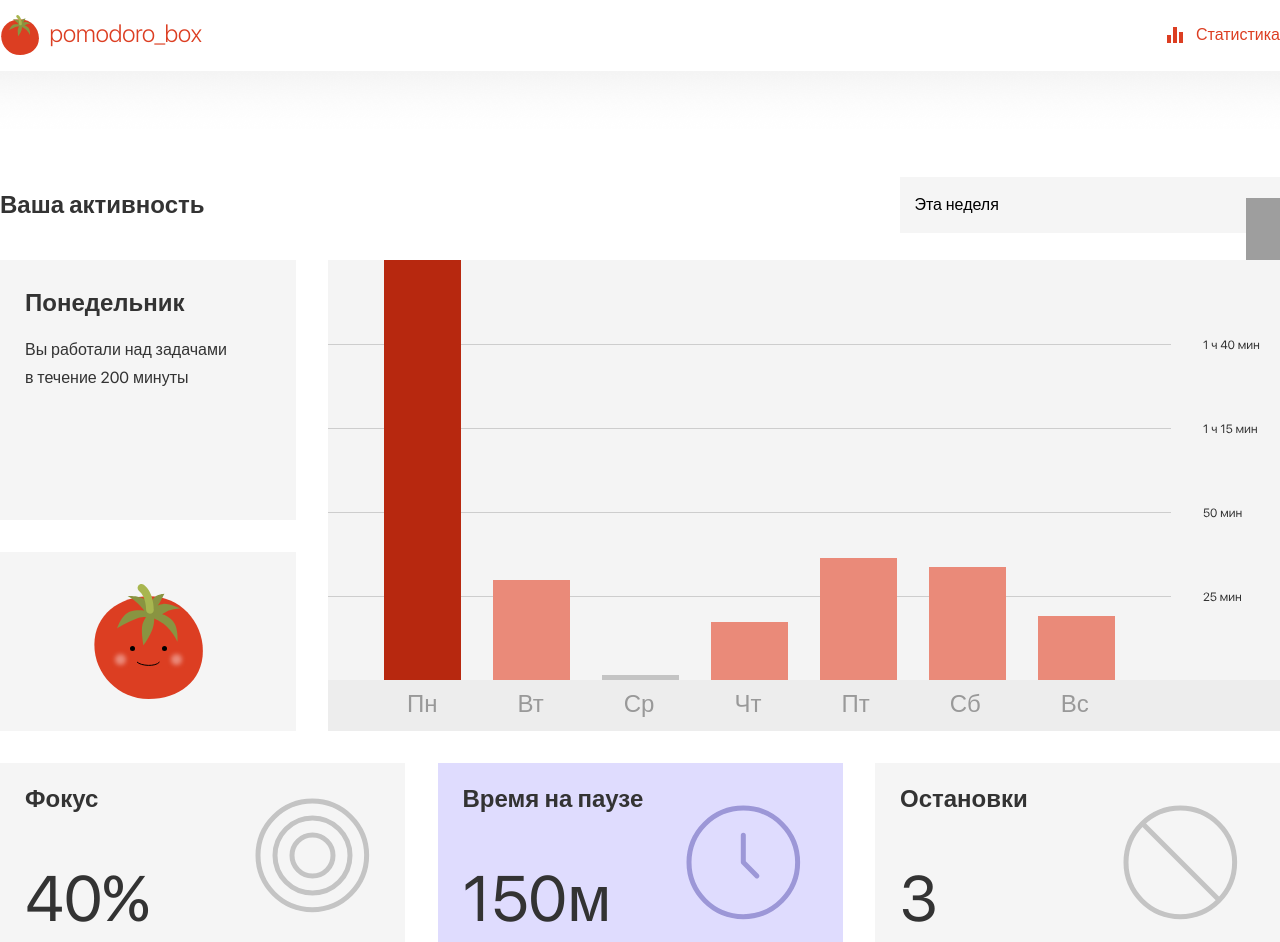
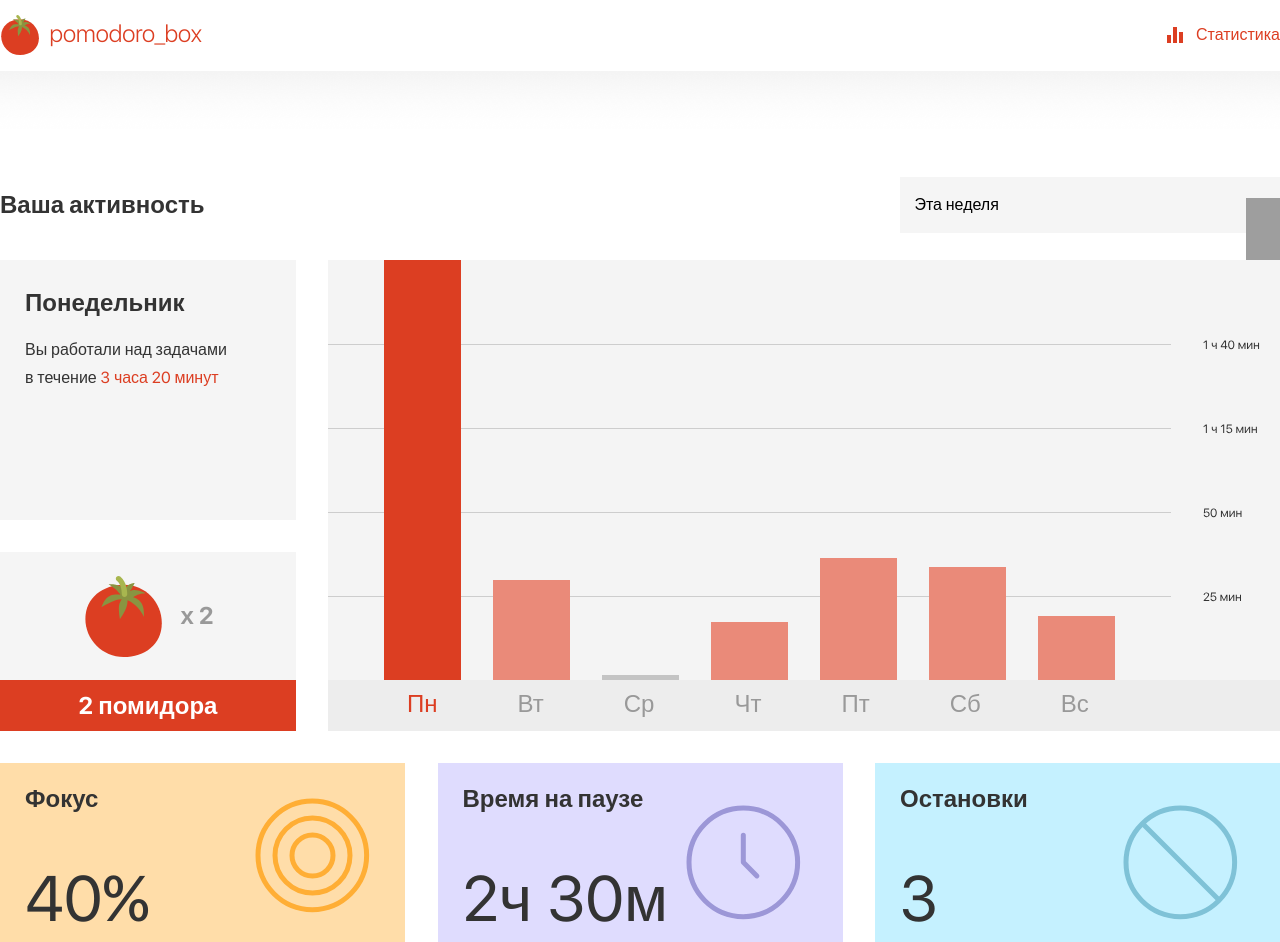
Before and after one commit to Olga-fd/pomodoro-app, a React app: page /statistics in a window 1280 px wide. Both pictures are taken after a click on the element "Пн". Built offline with nearby package versions, Linux system fonts and the light colour scheme; grey boxes are pictures that could not be loaded.

Commit message:
function for time

```diff
--- a/src/shared/Statistics/StatBlocks/Chart/chart.css
+++ b/src/shared/Statistics/StatBlocks/Chart/chart.css
@@ -40,10 +40,19 @@
 .initial:last-child {
   left: 710px;
 }
+
+.initial:not(.colored-punch):hover {
+  background-color: var(--burntSienna);
+}
+
 .colored {
   background-color: var(--apricot);
 }
 
-.colored-rust {
-  background-color: var(--rust);
+.text-punch {
+  color: var(--punch) !important;
 }
+
+.colored-punch {
+  background-color: var(--punch);
+}
--- a/src/shared/Statistics/StatBlocks/SelectWeek/SelectWeek.jsx
+++ b/src/shared/Statistics/StatBlocks/SelectWeek/SelectWeek.jsx
@@ -32,13 +32,13 @@ export function SelectWeek() {
         {selectSelected}
       </div>
       <div className={`select-items ${isSelected ? "" : "select-hide"}`}>
-        <div onClick={(e) => {setSelectSelected(e.target.innerHTML); handleClick()}}>
+        <div data-week="0" onClick={(e) => {setSelectSelected(e.target.innerHTML); handleClick()}}>
           Эта неделя
         </div>
-        <div onClick={(e) => {setSelectSelected(e.target.innerHTML); handleClick()}}>
+        <div data-week="1" onClick={(e) => {setSelectSelected(e.target.innerHTML); handleClick()}}>
           Прошедшая неделя
         </div>
-        <div onClick={(e) => {setSelectSelected(e.target.innerHTML); handleClick()}}>
+        <div data-week="2" onClick={(e) => {setSelectSelected(e.target.innerHTML); handleClick()}}>
           2 недели назад
         </div>
       </div>
--- a/src/shared/Statistics/StatBlocks/StatBlocks.jsx
+++ b/src/shared/Statistics/StatBlocks/StatBlocks.jsx
@@ -1,6 +1,7 @@
 import React, {useState, useEffect} from "react";
 import './statblocks.css';
 import pomodoro from '../../../images/tomato2.svg';
+import tomato from '../../../images/tomato.svg';
 import { SelectWeek } from "./SelectWeek/SelectWeek";
 import { Chart } from "./Chart/Chart";
 import { CirclesIcon } from "../../Icons/CirclesIcon";
@@ -10,9 +11,16 @@ import { useStore } from "react-redux";
 
 export function StatBlocks() {
   const [isDayOfWeek, setIsDayOfWeek] = useState('Понедельник');
-  //const [isRust, setIsRust] = useState(false);
+  const [isTomato, setIsTomato] = useState(false);
+  const [week, setWeek] = useState(0);
+
   const store = useStore();
   const data = store.getState().data;
+  const selected = document.querySelectorAll('.select-hide');
+
+  useEffect(() => {
+    setWeek(1);
+  }, [selected])
 
   function getDayOfWeek(e) {
     //const date = new Date();
@@ -33,16 +41,68 @@ export function StatBlocks() {
     }
   }
 
+  function getData(e) {
+    const divs = document.querySelectorAll('.statFooter div');
+    divs.forEach(div => div.classList.remove('non-active'));
+    setIsTomato(true)
+  }
+
   function changeColor(e) {
     const bars = document.querySelectorAll('.initial');
-    const bar = document.querySelector('.colored-rust');
-    if (bar) {
-      bar.classList.remove('colored-rust');
+    const bar = document.querySelector('.colored-punch');
+    const text = document.querySelector('.text-punch');
+    if (bar && text) {
+      bar.classList.remove('colored-punch');
+      text.classList.remove('text-punch');
+    } else if (text) {
+      text.classList.remove('text-punch');
     }
+
     const day = e.target.dataset.id;
     const arr = Array.from(bars, bar => bar.dataset.num);
     let found = arr.findIndex(item => parseInt(item) === parseInt(day));
-    bars[found].classList.add('colored-rust');
+    if (bars[found].getBoundingClientRect().height > 5) {
+      bars[found].classList.add('colored-punch');
+    }
+    e.target.classList.add('text-punch');
+  }
+
+ function getTime(length) {
+    let hour, minutes;
+    if (length > 0) {
+      hour = Math.floor(length / 60);
+      minutes = length - hour * 60;
+      if (minutes > 0) {
+          if (hour >= 5) {
+          return (`${hour} часов ${minutes} минут`)
+        } else if (hour >= 2) {
+          return (`${hour} часа ${minutes} минут`)
+        } else if (hour == 1 ) {
+          return (`${hour} час ${minutes} минут`)
+        } else {
+          return (`${minutes} минут`)
+        }
+      }
+    }
+  }
+
+  function getTimeShort(length) {
+    let hour, minutes;
+    if (length > 0) {
+      hour = Math.floor(length / 60);
+      minutes = length - hour * 60;
+      if (minutes > 0) {
+          if (hour >= 5) {
+          return (`${hour}ч ${minutes}м`)
+        } else if (hour >= 2) {
+          return (`${hour}ч ${minutes}м`)
+        } else if (hour == 1 ) {
+          return (`${hour}ч ${minutes}м`)
+        } else {
+          return (`${minutes}м`)
+        }
+      }
+    }
   }
 
   return (
@@ -55,10 +115,21 @@ export function StatBlocks() {
       <div className="statMain">
         <div className="statMain__day">
           <h2>{isDayOfWeek}</h2>
-          <p>Вы&nbsp;работали над задачами в&nbsp;течение {data[0][0]['Пн'].time}&nbsp;минуты</p>
+          <p>Вы&nbsp;работали над задачами в&nbsp;течение
+            <span className="statMain__day_span"> {getTime(data[0][0]['Пн'].time)}</span>
+          </p>
         </div>
         <div className="statMain__pomodoro">
-          <img className="tomato" src={pomodoro} alt='Помидор' />
+          {isTomato
+            ? <div className="statMain__pomodoro_wrap">
+                <div className="statMain__pomodoro_header">
+                  <img className="statMain__pomodoro_img" src={tomato} alt='Помидор' />
+                  <span className="statMain__pomodoro_span">х 2</span>
+                </div>
+                <div className="statMain__pomodoro_footer">2 помидора</div>
+              </div>
+            : <img className="tomato" src={pomodoro} alt='Помидор' />
+          }
         </div>
         <div className="statMain__chart">
           <div className="statMain__chart_header">
@@ -67,7 +138,8 @@ export function StatBlocks() {
 
           <div className="statMain__chart_footer" onClick={(e) => {
             getDayOfWeek(e);
-            changeColor(e)
+            changeColor(e);
+            getData(e);
           }}>
             {['Пн', 'Вт', 'Ср', 'Чт', 'Пт', 'Сб', 'Вс'].map((day, index) =>
               <span data-id={index + 1}>{day}</span>
@@ -88,11 +160,11 @@ export function StatBlocks() {
           <CirclesIcon/>
         </div>
 
-        <div className="statFooter__time">
+        <div className="statFooter__time non-active">
           <div className="wrap">
             <p className="statFooter__title">Время на паузе</p>
             <span className="statFooter__span">
-              {data ? `${data[0][0]['Пн'].pause}м` : '0м'}
+              {data ? `${getTimeShort(data[0][0]['Пн'].pause)}` : '0м'}
             </span>
           </div>
 
--- a/src/shared/Statistics/StatBlocks/statblocks.css
+++ b/src/shared/Statistics/StatBlocks/statblocks.css
@@ -37,6 +37,10 @@
 
 .statMain__day p {
   line-height: 28px;
+}
+
+.statMain__day_span {
+  color: var(--punch);
 }
 
 .statMain__pomodoro {
@@ -163,3 +167,35 @@
 .non-active svg path {
   stroke: var(--greyC4)
 }
+
+
+.statMain__pomodoro_wrap {
+  width: 100%;
+  height: 100%;
+}
+.statMain__pomodoro_header {
+  display: flex;
+  align-items: center;
+  justify-content: center;
+  height: calc(100% - 51px);
+}
+.statMain__pomodoro_footer {
+  width: 100%;
+  height: 51px;
+  padding: 8px;
+  text-align: center;
+  color: var(--white);
+  font-weight: 700;
+  font-size: 24px;
+  background-color: var(--punch);
+}
+.statMain__pomodoro_img {
+  width: 81px;
+  height: 81px;
+}
+.statMain__pomodoro_span {
+  padding-left: 17px;
+  font-weight: 700;
+  font-size: 24px;
+  color: var(--grey99);
+}
```
Also changed, not shown: package.json (+25 -17 lines), .eslintrc.js (added).
